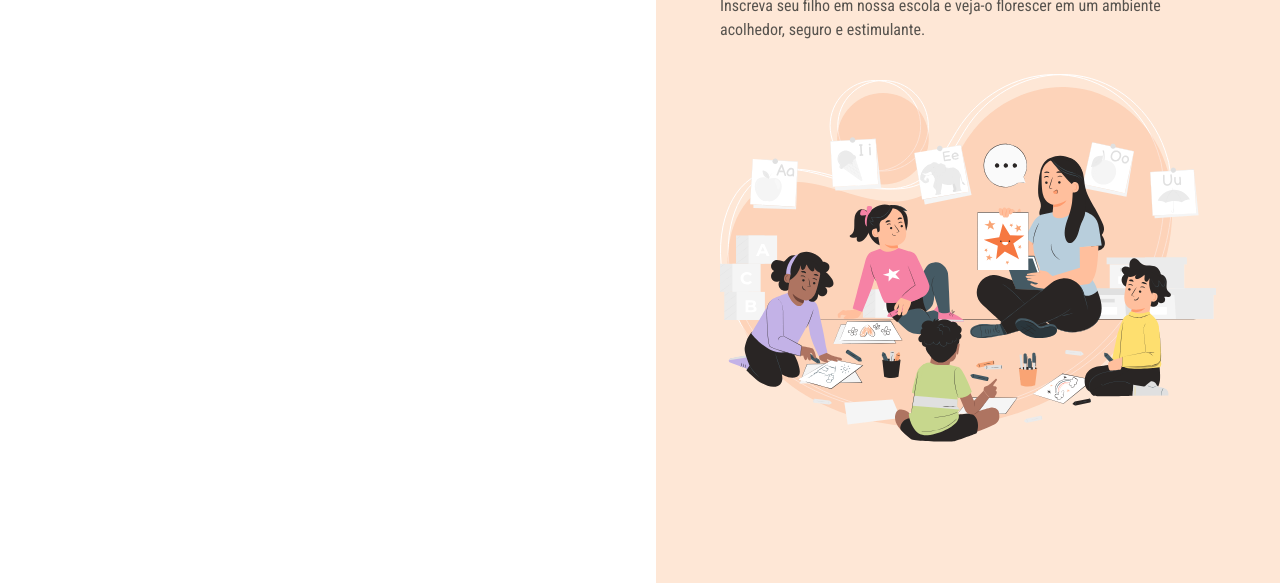
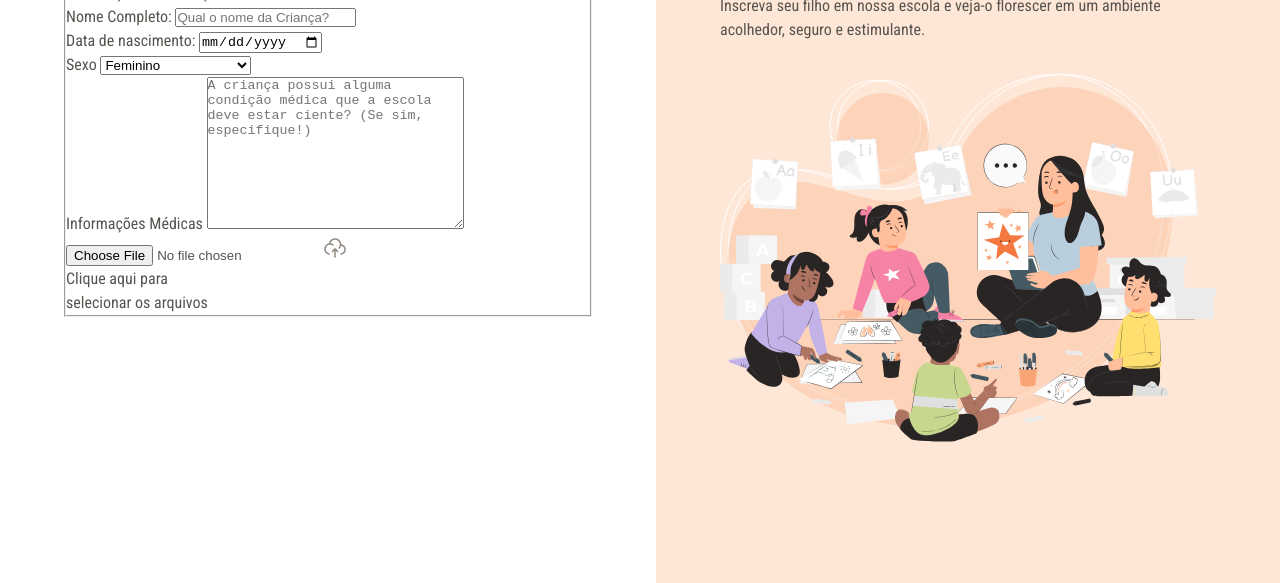
Before and after one commit to ImMarinho/Projeto-Formulario-de-Matricula, a plain HTML site: page index.html in a window 1280 px wide. Shown: the part 217-800 px from the top of the page. Drawn offline with Linux system fonts and the light colour scheme.

Commit message:
Iniciando Formulario HTML

```diff
--- a/index.html
+++ b/index.html
@@ -23,6 +23,49 @@
         </div>
         <h1>Formulário de matricula</h1>
         <p>Preencha os dados abaixo para matricular seu filho na escola de educação infantil Estrelas do Amanhã.</p>
+
+        <form method="post" enctype="multipart/form-data">
+          <fieldset class="child-info">
+            <legend>informações da Criança</legend>
+
+            <div class="input-wrapper">
+              <label for="fullname">Nome Completo:</label>
+              <input id="fullname" name="fullname" type="text" placeholder="Qual o nome da Criança?">
+            </div>
+
+            <div class="input-wrapper">
+              <label for="birth">Data de nascimento:</label>
+              <input type="date" id="birth" name="birth" lang="pt-BR">
+            </div>
+
+            <div class="select-wrapper">
+              <label for="gender">Sexo</label>
+              <select name="gender" id="gender">
+                <option value="Famale">Feminino</option>
+                <option value="Male">Masculino</option>
+                <option value="NA">Prefiro não responder</option>
+              </select>
+            </div>
+
+            <div class="textarea-wrapper">
+              <label for="medical-info">Informações Médicas</label>
+              <textarea name="medical-info" id="medical-info" cols="30" rows="10"
+                placeholder="A criança possui alguma condição médica que a escola deve estar ciente? (Se sim, especifique!)"></textarea>
+            </div>
+
+            <div class="dropparea-wrapper">
+              <input type="file" name="birth-file" id="birth-file">
+              <img src="assets/icons/cloud-upload.png" alt="">
+              <p>
+                Clique aqui para <br>
+                selecionar os arquivos
+              </p>
+            </div>
+
+
+          </fieldset>
+
+        </form>
       </div>
     </main>
 
```
